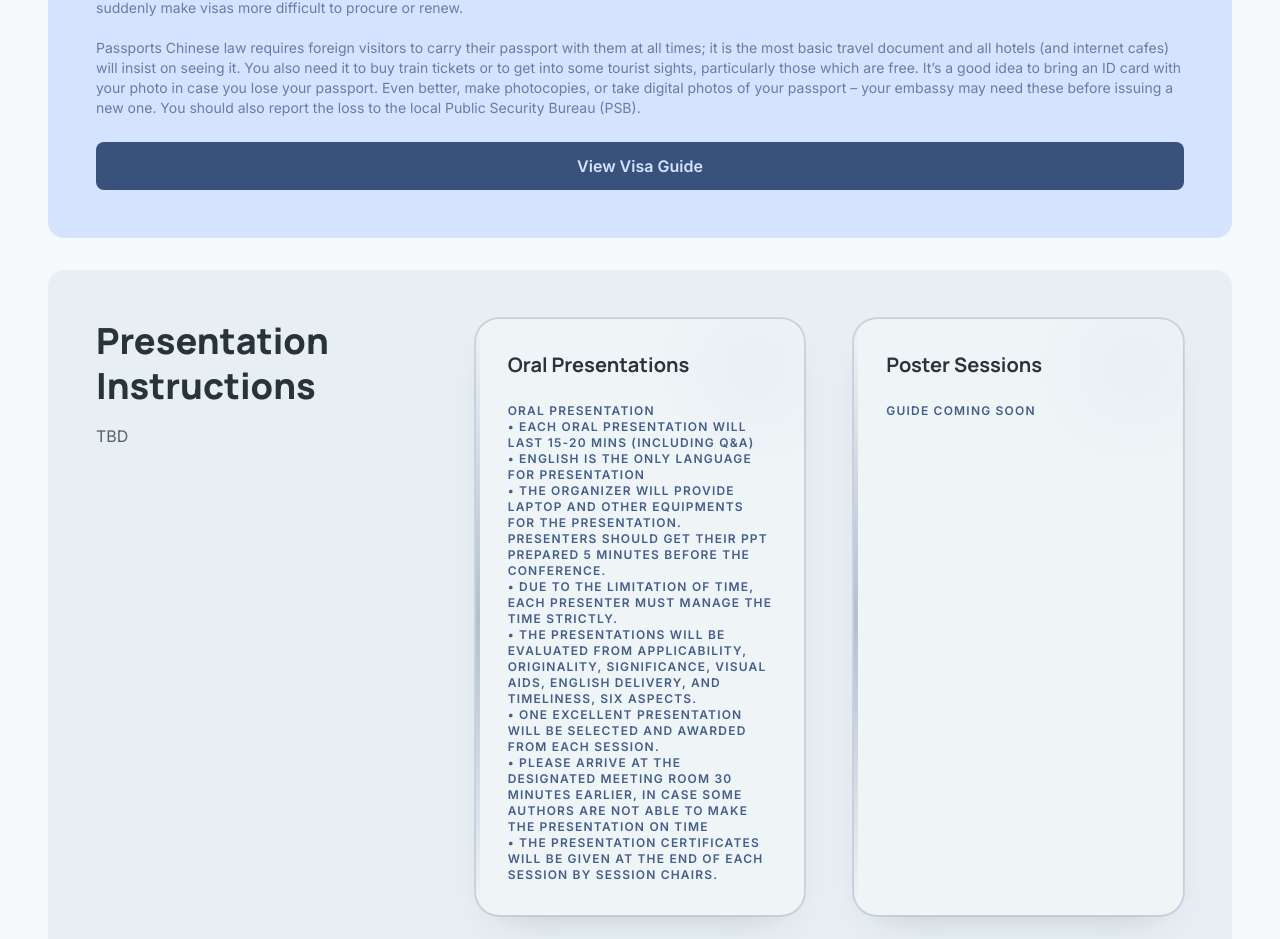
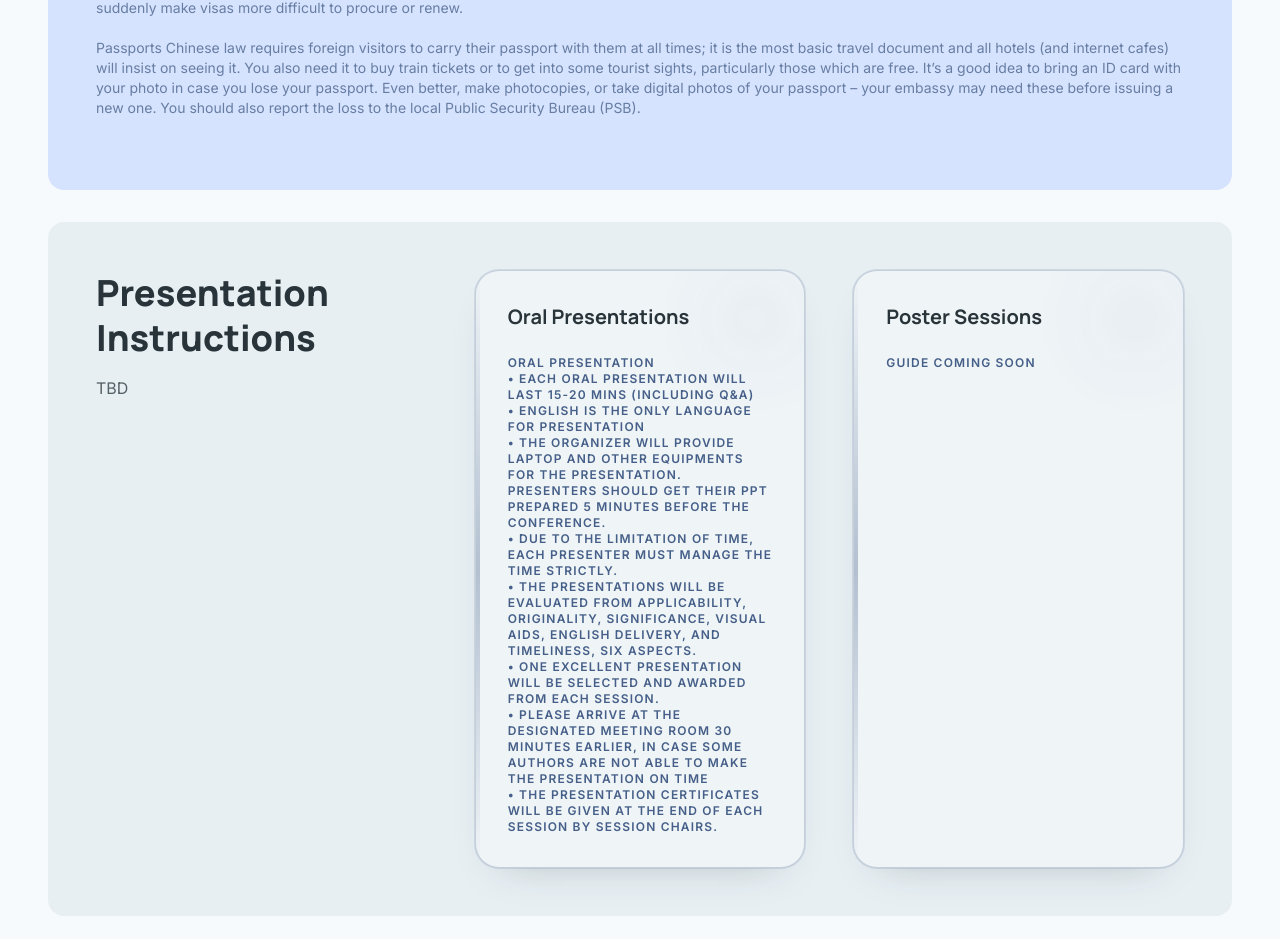
Before and after one commit to ascomlab/apase-web, a Next.js app: page /attendance in a window 1280 px wide. Shown: the part 3297-4236 px from the top of the page. Built offline with nearby package versions, Linux system fonts and the light colour scheme.

Commit message:
Update page.tsx

```diff
--- a/app/attendance/page.tsx
+++ b/app/attendance/page.tsx
@@ -174,9 +174,9 @@ It’s a good idea to bring an ID card with your photo in case you lose your pas
 
 
               </p>
-              <button className="w-full bg-on-primary-container text-primary-container py-3 rounded-lg font-bold flex items-center justify-center gap-2 hover:opacity-90 transition-opacity">
+              {/*<button className="w-full bg-on-primary-container text-primary-container py-3 rounded-lg font-bold flex items-center justify-center gap-2 hover:opacity-90 transition-opacity">
                 View Visa Guide
-              </button>
+              </button>*/}
             </div>
           </div>
 
```
